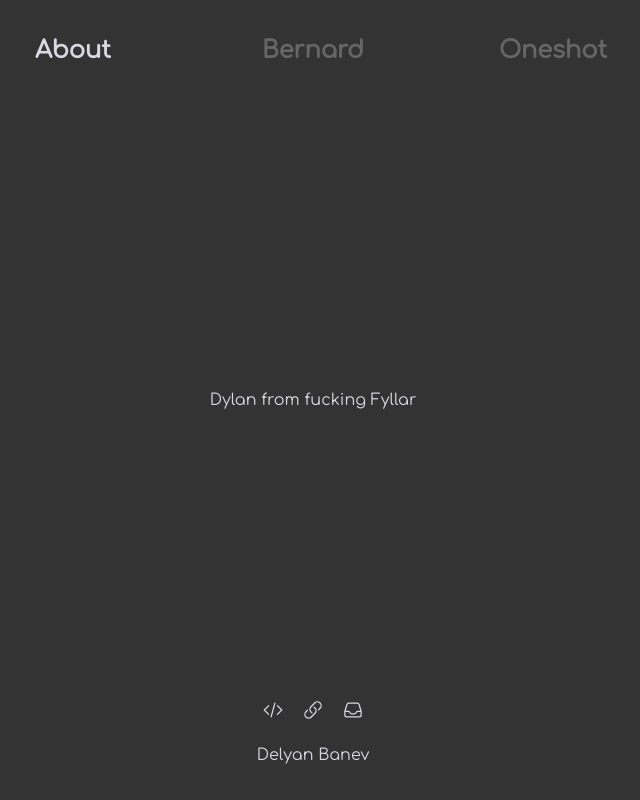
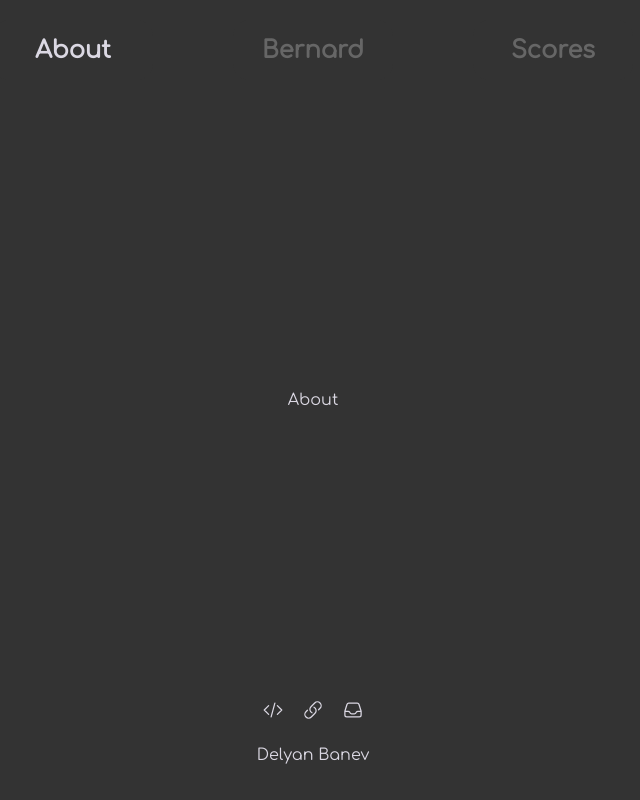
Before and after one commit to Delyanskiiii/HarshScores, a React (Create React App) app: page / in a window 1280 px wide. Shown: the whole page, without its empty margins (327-967 px from the left). Built offline with nearby package versions, Linux system fonts and the light colour scheme; a web font is replaced by a local one.

Commit message:
Content rearange

```diff
--- a/src/App.css
+++ b/src/App.css
@@ -87,7 +87,7 @@
     color: #DBD8E3;
 }
 
-.Wrapper {
+.TableWrapper {
     height: 350px;
     width: 100%;
     overflow: scroll;
--- a/src/App.tsx
+++ b/src/App.tsx
@@ -1,21 +1,23 @@
-import React, { useState } from 'react';
+import React, { ReactElement, useState } from 'react';
 import Header from './Components/Header';
 import Footer from './Components/Footer';
-import Content from './Components/Content';
+import About from './Components/About';
+import Bernard from './Components/Bernard';
+import Scores from './Components/Scores';
 import './App.css';
 
 interface ContentData {
-    [key: string]: string;
+    [key: string]: ReactElement;
   }
 
 const App: React.FC = () => {
 
     const contentData: ContentData = {
-        About: "Dylan from fucking Fyllar",
-        Bernard: "That's enough, Bernard",
-        // Impact: "Impact",
-        // Scores: "Scores",
-        Oneshot: "Male kak shte dmvam",
+        About: <About />,
+        Bernard: <Bernard />,
+        // Impact: <Impact />,
+        Scores: <Scores />,
+        // Oneshot: <Oneshot />,
       };
 
       const [selectedContent, setSelectedContent] = useState(contentData.About);
@@ -31,7 +33,7 @@ const App: React.FC = () => {
                     contentOptions={Object.keys(contentData)}
                     onContentChange={handleContentChange}
                 />
-                <Content Reviews={selectedContent} />
+                {selectedContent}
                 <Footer Headline='Delyan Banev' />
             </div>
         </div>
--- /dev/null
+++ b/src/components/About.tsx
@@ -0,0 +1,11 @@
+import React from 'react';
+
+const About: React.FC = () => {
+    return (
+        <div className='Content'>
+            About
+        </div>
+    );
+}
+
+export default About;
--- /dev/null
+++ b/src/components/Bernard.tsx
@@ -0,0 +1,11 @@
+import React from 'react';
+
+const Bernard: React.FC = () => {
+    return (
+        <div className='Content'>
+            Bernard
+        </div>
+    );
+}
+
+export default Bernard;
--- a/src/components/Footer.tsx
+++ b/src/components/Footer.tsx
@@ -1,11 +1,11 @@
 import React from 'react';
 import { CodeBracketIcon, LinkIcon, InboxIcon } from '@heroicons/react/24/outline';
 
-interface ChildProps {
+interface FooterProps {
     Headline: string;
 }
 
-const Footer: React.FC<ChildProps> = ({ Headline }) => {
+const Footer: React.FC<FooterProps> = ({ Headline }) => {
     const mailtoLink = `mailto:delyanbanev@gmail.com`;
 
     return (
--- a/src/components/Header.tsx
+++ b/src/components/Header.tsx
@@ -26,9 +26,6 @@ const Header: React.FC<HeaderProps> = ({ contentOptions, onContentChange }) => {
                 >
                     {option}
                 </motion.button>
-                // <button className={`${selectedContent === index ? 'HeaderButtonSelected' : 'HeaderButton'}`} onClick={() => handleClick(option, index)}>
-                //     {option}
-                // </button>
             ))}
         </div>
     );
--- a/src/components/Content.tsx
+++ b/src/components/Scores.tsx
@@ -1,16 +1,11 @@
 import React from 'react';
 import { Review } from '../Review';
+import Reviews from '../Reviews.json'
 
-interface ChildProps {
-    Reviews: string;
-    // Reviews: Review[];
-}
-
-const Content: React.FC<ChildProps> = ({ Reviews }) => {
+const Scores: React.FC = () => {
     return (
         <div className='Content'>
-            {Reviews}
-            {/* <div className='Wrapper'>
+            <div className='TableWrapper'>
                 <table>
                     <thead>
                         <th>Name</th>
@@ -27,9 +22,9 @@ const Content: React.FC<ChildProps> = ({ Reviews }) => {
                         ))}
                     </tbody>
                 </table>
-            </div> */}
+            </div>
         </div>
     );
 }
 
-export default Content;
+export default Scores;
```
